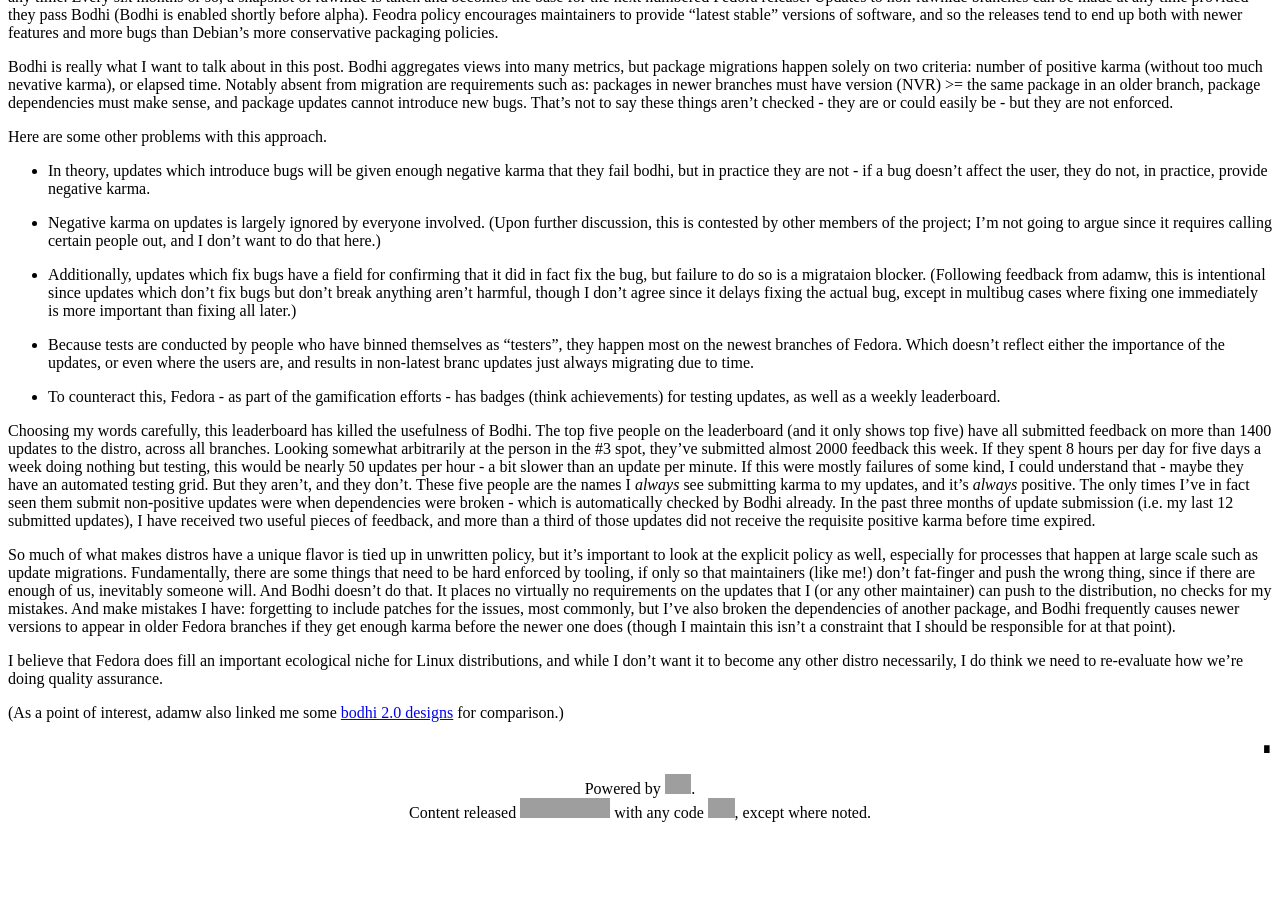
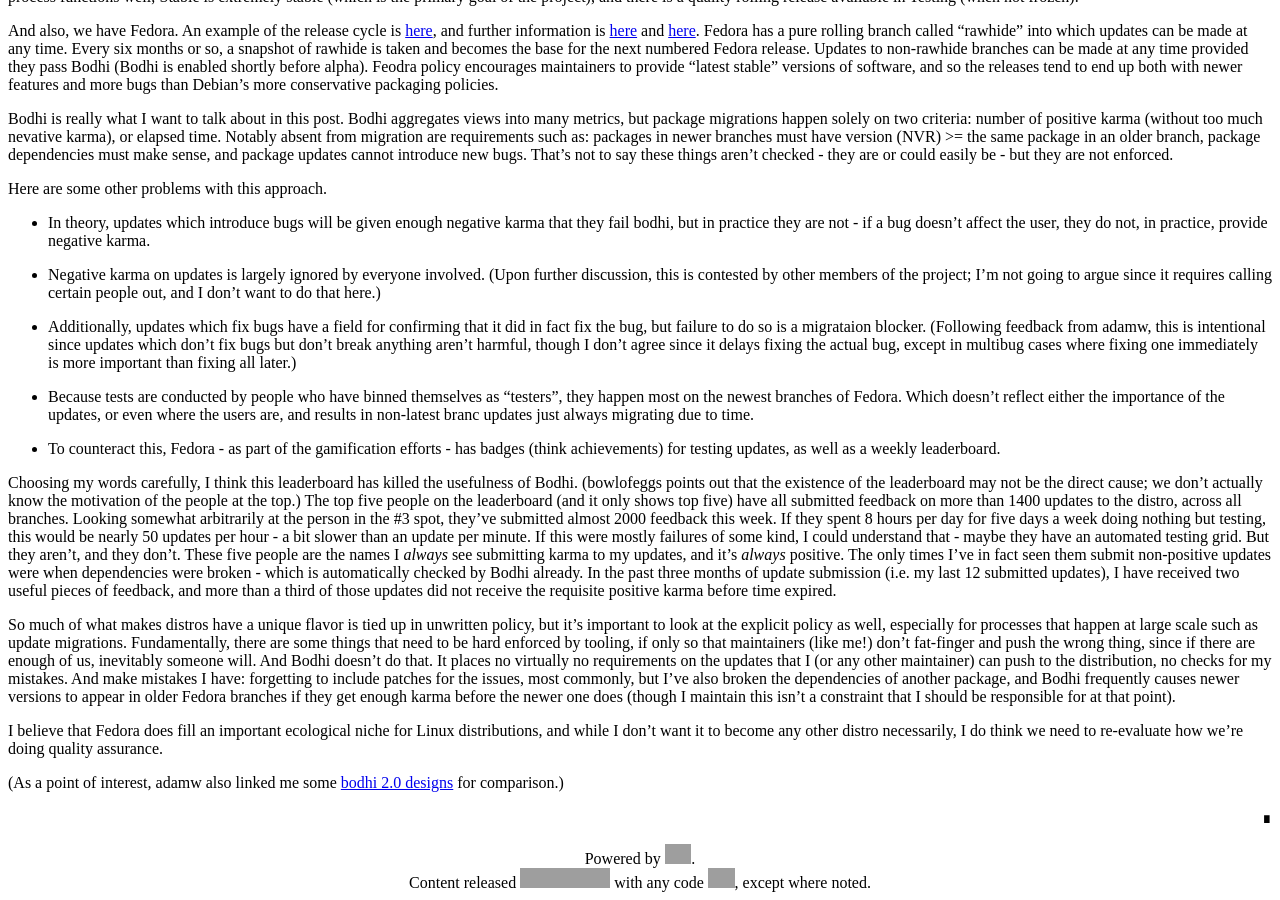
Before and after one commit to frozencemetery/mivehind.net, a Jekyll site: the page built from _posts/2017-04-30-Bodhi-and-quality-assurance.md, in a window 1280 px wide and 900 px high, scrolled down 707 px. Built offline with Jekyll 4.4.1, drawn with Linux system fonts in a browser that asks for light colours; Markdown is read by kramdown in place of the engine named in the settings; before the commit the page ends 1537 px from its top, so only the background shows below that; some of the changed text lies outside the part shown; grey boxes are pictures that could not be loaded.

Commit message:
[posts] bodhi - include feedback from bowlofeggs

```diff
--- a/_posts/2017-04-30-Bodhi-and-quality-assurance.md
+++ b/_posts/2017-04-30-Bodhi-and-quality-assurance.md
@@ -3,6 +3,10 @@
 tags:
   - tech
 ---
+
+(I'm told that many of my complaints herein are planned to be fixed, so I am
+more excited for the future than the tone of this post would perhaps
+indicate.  Thanks to adamw and bowlofeggs for their feedback.)
 
 Before one uses an item - be it a car, a piece of silicon, or even software -
 it is desirable to have assurances as to its quality.  What assurances these
@@ -119,22 +123,24 @@
   badges (think achievements) for testing updates, as well as a weekly
   leaderboard.
 
-Choosing my words carefully, this leaderboard has killed the usefulness of
-Bodhi.  The top five people on the leaderboard (and it only shows top five)
-have all submitted feedback on more than 1400 updates to the distro, across
-all branches.  Looking somewhat arbitrarily at the person in the #3 spot,
-they've submitted almost 2000 feedback this week.  If they spent 8 hours per
-day for five days a week doing nothing but testing, this would be nearly 50
-updates per hour - a bit slower than an update per minute.  If this were
-mostly failures of some kind, I could understand that - maybe they have an
-automated testing grid.  But they aren't, and they don't.  These five people
-are the names I *always* see submitting karma to my updates, and it's *always*
-positive.  The only times I've in fact seen them submit non-positive updates
-were when dependencies were broken - which is automatically checked by Bodhi
-already.  In the past three months of update submission (i.e. my last 12
-submitted updates), I have received two useful pieces of feedback, and more
-than a third of those updates did not receive the requisite positive karma
-before time expired.
+Choosing my words carefully, I think this leaderboard has killed the
+usefulness of Bodhi.  (bowlofeggs points out that the existence of the
+leaderboard may not be the direct cause; we don't actually know the motivation
+of the people at the top.)  The top five people on the leaderboard (and it
+only shows top five) have all submitted feedback on more than 1400 updates to
+the distro, across all branches.  Looking somewhat arbitrarily at the person
+in the #3 spot, they've submitted almost 2000 feedback this week.  If they
+spent 8 hours per day for five days a week doing nothing but testing, this
+would be nearly 50 updates per hour - a bit slower than an update per minute.
+If this were mostly failures of some kind, I could understand that - maybe
+they have an automated testing grid.  But they aren't, and they don't.  These
+five people are the names I *always* see submitting karma to my updates, and
+it's *always* positive.  The only times I've in fact seen them submit
+non-positive updates were when dependencies were broken - which is
+automatically checked by Bodhi already.  In the past three months of update
+submission (i.e. my last 12 submitted updates), I have received two useful
+pieces of feedback, and more than a third of those updates did not receive the
+requisite positive karma before time expired.
 
 So much of what makes distros have a unique flavor is tied up in unwritten
 policy, but it's important to look at the explicit policy as well, especially
```
